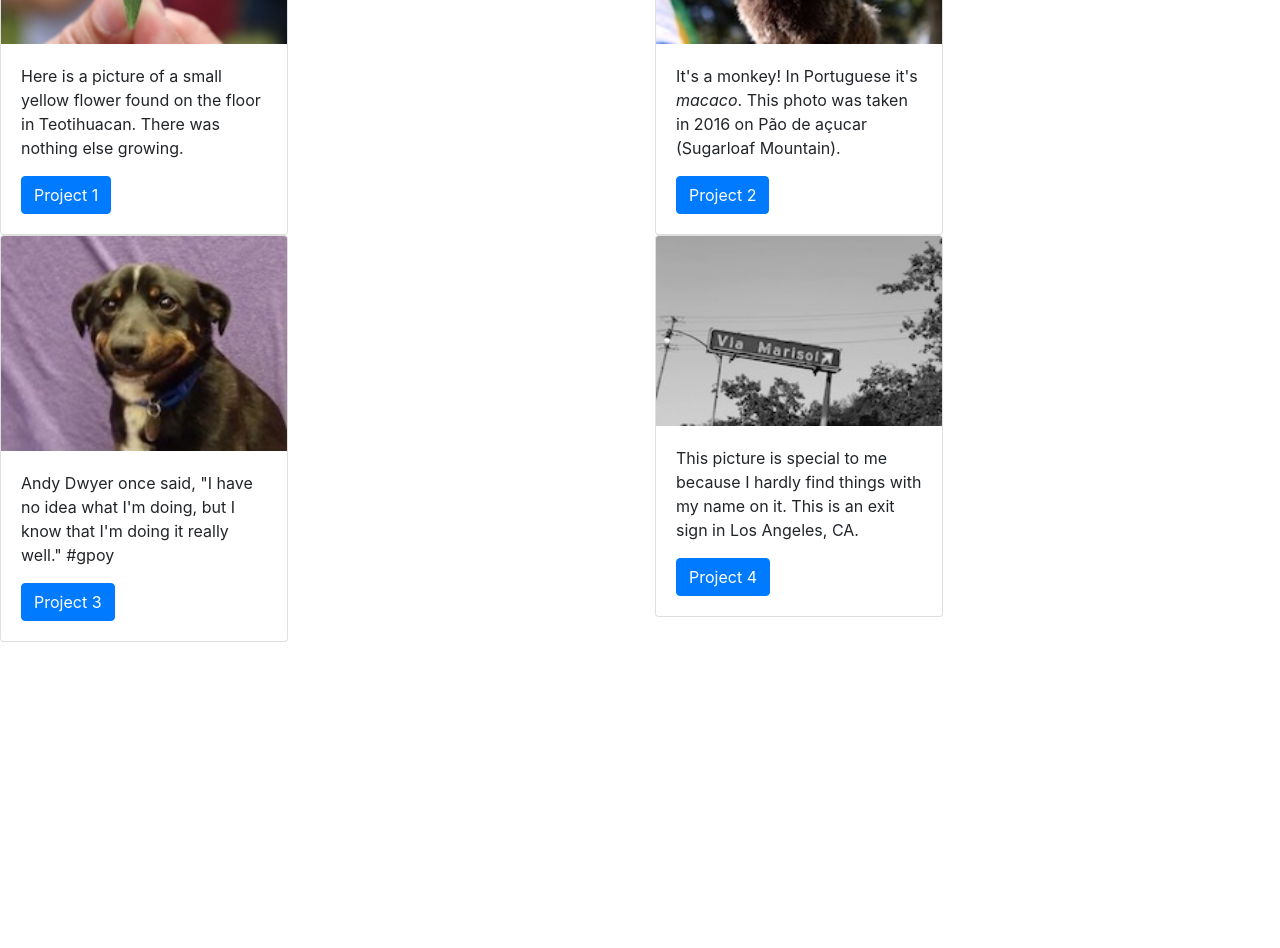
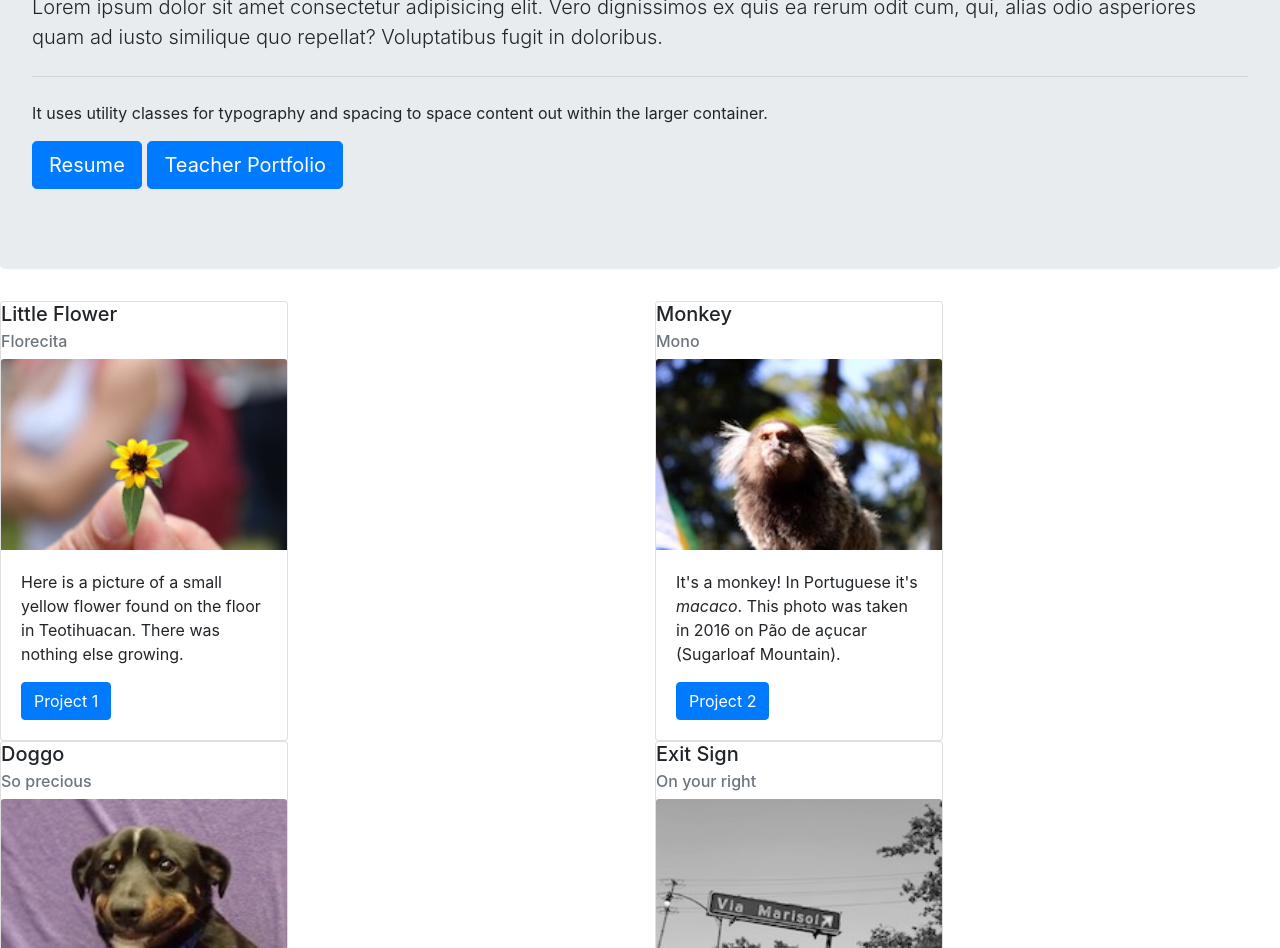
Before and after one commit to solaguirre/solaguirre.github.io, a plain HTML site: page portfolio.html in a window 1280 px wide. Shown: the part 203-1151 px from the top of the page. Before the commit the page ends 845 px from the top, so only its background shows below. Drawn offline with nearby package versions, Linux system fonts and the light colour scheme.

Commit message:
Added jumbotron to Portfolio page and added h5 and h6 tags to corresponding cards. Ran code in validator and made necessary changes.

```diff
--- a/assets/css/style.css
+++ b/assets/css/style.css
@@ -1,4 +1,14 @@
 
+.container2 {
+
+}
+.col h2{
+    padding: 20px;
+
+}
+.container{
+    padding: 0px;
+}
 .container ul {
     list-style-type: none;
 }
--- a/portfolio.html
+++ b/portfolio.html
@@ -36,11 +36,29 @@
         </div>
     </nav>
 
+    <section class="container2">
+        <div class="jumbotron">
+            <h1 class="display-4">Portfolio</h1>
+            <p class="lead">Lorem ipsum dolor sit amet consectetur adipisicing elit. Vero dignissimos ex quis ea rerum
+                odit cum, qui, alias odio asperiores quam ad iusto similique quo repellat? Voluptatibus fugit in
+                doloribus.</p>
+            <hr class="my-4">
+            <p>It uses utility classes for typography and spacing to space content out within the larger container.</p>
+            <p class="lead">
+                <a class="btn btn-primary btn-lg" href="assets/ProfessionalResumeMarisolAguirre.pdf"
+                    role="button">Resume</a>
 
-    <div class="container2">
-        <div class="row">
+                <a class="btn btn-primary btn-lg" href="https://sites.google.com/view/sritaaguirre/home"
+                    role="button">Teacher Portfolio</a>
+            </p>
+        </div>
+    </section>
+
+    <section class="row">
         <div class="col">
             <div class="card" style="width: 18rem;">
+                <h5 class="card-title">Little Flower</h5>
+                <h6 class="card-subtitle mb-2 text-muted">Florecita</h6>
                 <img src="assets/Images/florecita.jpeg" class="card-img-top"
                     alt="Little yellow flower being held with two fingers.">
                 <div class="card-body">
@@ -52,20 +70,28 @@
         </div>
         <div class="col">
             <div class="card" style="width: 18rem;">
+                <h5 class="card-title">Monkey</h5>
+                <h6 class="card-subtitle mb-2 text-muted">Mono</h6>
                 <img src="assets/Images/macaco.JPG" class="card-img-top" alt="Headshot of a Monkey">
                 <div class="card-body">
-                        <p class="card-text">It's a monkey! In Portuguese it's <i>macaco</i>. This photo was taken in
+                    <p class="card-text">It's a monkey! In Portuguese it's <i>macaco</i>. This photo was taken
+                        in
                         2016 on Pão de açucar (Sugarloaf Mountain).</p>
                     <a href="./portfolio.html" class="btn btn-primary">Project 2</a>
                 </div>
             </div>
         </div>
         <div class="w-100"></div>
+    </section>
+    <section class="row">
         <div class="col">
             <div class="card" style="width: 18rem;">
+                <h5 class="card-title">Doggo</h5>
+                <h6 class="card-subtitle mb-2 text-muted">So precious</h6>
                 <img src="assets/Images/doggo.JPG" class="card-img-top" alt="Awkward dog smiling">
                 <div class="card-body">
-                        <p class="card-text">Andy Dwyer once said, "I have no idea what I'm doing, but I know that I'm
+                    <p class="card-text">Andy Dwyer once said, "I have no idea what I'm doing, but I know that
+                        I'm
                         doing it really well." #gpoy</p>
                     <a href="./portfolio.html" class="btn btn-primary">Project 3</a>
                 </div>
@@ -73,17 +99,18 @@
         </div>
         <div class="col">
             <div class="card" style="width: 18rem;">
-                    <img src="assets/Images/viamarisolJPG.JPG" class="card-img-top"
-                        alt="A roadsign reads 'Via Marisol.'">
+                <h5 class="card-title">Exit Sign</h5>
+                <h6 class="card-subtitle mb-2 text-muted">On your right</h6>
+                <img src="assets/Images/viamarisolJPG.JPG" class="card-img-top" alt="A roadsign reads 'Via Marisol.'">
                 <div class="card-body">
-                        <p class="card-text">This picture is special to me because I hardly find things with my name on
+                    <p class="card-text">This picture is special to me because I hardly find things with my name
+                        on
                         it. This is an exit sign in Los Angeles, CA.</p>
                     <a href="./portfolio.html" class="btn btn-primary">Project 4</a>
                 </div>
             </div>
         </div>
-        </div>
-    </div>
+    </section>
 
     <!-- Optional JavaScript -->
     <!-- jQuery first, then Popper.js, then Bootstrap JS -->
@@ -97,13 +124,6 @@
         integrity="sha384-B4gt1jrGC7Jh4AgTPSdUtOBvfO8shuf57BaghqFfPlYxofvL8/KUEfYiJOMMV+rV"
         crossorigin="anonymous"></script>
 
-
-
-
-
-
-
-
 </body>
 
 </html>
```
Also changed, not shown: index.html (+0 -1 lines), 3 other files. Lines whose indentation alone changed are shown as unchanged.
